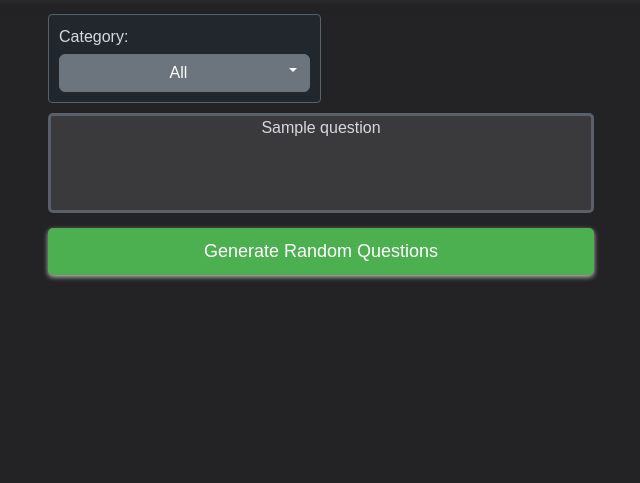
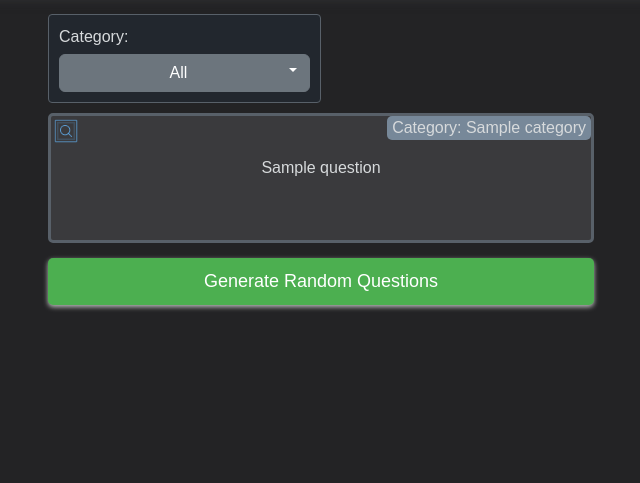
Before and after one commit to rich2965/trivia_project, a Flask app: template triviasite/templates/home.html in a window 1280 px wide. Shown: the part 50-533 px from the top of the page, without its empty margins (319-959 px from the left). Run offline with Flask 3, Linux system fonts and the light colour scheme; the template is opened without the code that fills it: most values are stand-ins (such as "Sample title", 1, 10 or a date in 2020); parts of the project's set-up code (start-up, migrations or seed data) failed here and were passed over; some libraries are stand-ins or nearby versions.

Commit message:
updates to include category, google linkout

```diff
--- a/triviasite/main/routes.py
+++ b/triviasite/main/routes.py
@@ -13,10 +13,10 @@ def home():
     page = request.args.get('page',1,type=int)
     category_filter = request.args.get('category_filter',None,type=str)
     if category_filter:
-        questions = Question.query.filter_by(category=category_filter).paginate(page=page, per_page=4)
+        questions = Question.query.filter_by(category=category_filter).paginate(page=page, per_page=3)
     else:
-        questions = Question.query.paginate(page=page, per_page=4)
-    categories = Question.query.with_entities(Question.category).distinct()
+        questions = Question.query.paginate(page=page, per_page=3)
+    categories = Question.query.with_entities(Question.category).distinct().order_by(Question.category.asc())
     return render_template('home.html',active_menu=active_menu,questions = questions,categories=categories,category_filter=category_filter)
 
 @main.route("/about",)
--- a/triviasite/static/main.css
+++ b/triviasite/static/main.css
@@ -84,7 +84,7 @@ body {
     background: #3a3a3d;
     width: 100%;
     min-height: 100px;
-    height: auto;
+    height: 130px;
     border: 3px solid #586069;
     border-radius: 5px;
     position: relative;
@@ -177,6 +177,39 @@ img {
   display: block;
 }
 
+.search{
+  display:flex;
+  margin-left:50px;
+}
+.search_img {
+  width: 30px;
+  height: 30px;
+  position: absolute;
+  top: 0;
+  left: 0;
+}
+
+.flashcard_category{
+  display: inline-block;
+  margin-bottom: 10px;
+  padding-right: 5px;
+  padding-left: 5px;
+  background-color: lightslategrey;
+  top: 0;
+  right: 0;
+  position: absolute;
+  border-radius: 5px;
+
+}
+.flashcard_question{
+  margin-top: 40px;
+  display: inline-block
+}
+.flashcard_answer{
+  margin-top: 40px;
+  display: inline-block
+}
+
 /* Button at the bottom for refresh the paging.  */
 .generate-button {
   background-color: #4CAF50;
@@ -250,7 +283,7 @@ img {
   }
 
 /* Style the hyperlinks */
-td a, .article-content a{
+td a, .flashcard_answer a{
   color: #61AFEF;
   text-decoration: underline;
   position: relative;
--- a/triviasite/static/scripts.js
+++ b/triviasite/static/scripts.js
@@ -1,7 +1,7 @@
 //// Used for filtering the genre
 var categorySelect = document.getElementById('genre-select');
 var cards = document.querySelectorAll('.flashcard,.flashcard_movie,.flashcard_person,.flashcard_event,.flashcard_geography');
-var links = document.querySelectorAll('tr a,.article-content a'); //Select all links within the tables on a flashcard
+var links = document.querySelectorAll('tr a,.flashcard_answer a,.front a'); //Select all links within the tables on a flashcard
 
 
 //// Used by the Generate button at the bottom to refresh the page
--- a/triviasite/templates/home.html
+++ b/triviasite/templates/home.html
@@ -23,10 +23,13 @@
 
                 <div class="flashcard" data-category= {{question.category}}>
                     <div class="front">
-                        <p>{{ question.question }}</p>
+                        <a href="https://www.google.com/search?q={{question.question}}"><img src="../static/icons/web_search.png" class="search_img"></i></a>
+                        <div class="flashcard_category">Category: {{ question.category }}</div>
+                        <div class="flashcard_question"><p>{{ question.question }}</p></div>
+
                     </div>
                     <div class="back">
-                    <p class="article-content">Answer: <a href="https://en.wikipedia.org/wiki/{{ question.answer|title() }}">{{ question.answer|title() }}</a></p>
+                    <p class="flashcard_answer">Answer: <a href="https://en.wikipedia.org/wiki/{{ question.answer|title() }}">{{ question.answer|title() }}</a></p>
                     </div>
                 </div>
 
```
Also changed, not shown: triviasite/static/icons/web_search.png (added).
